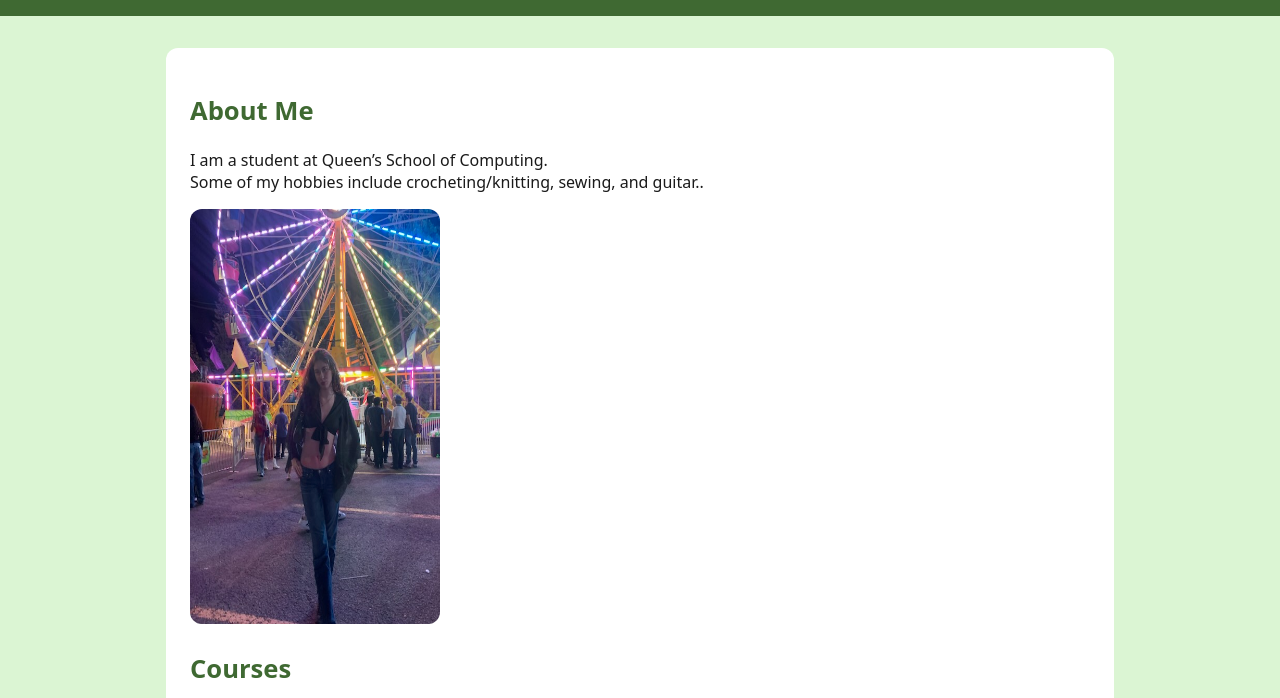
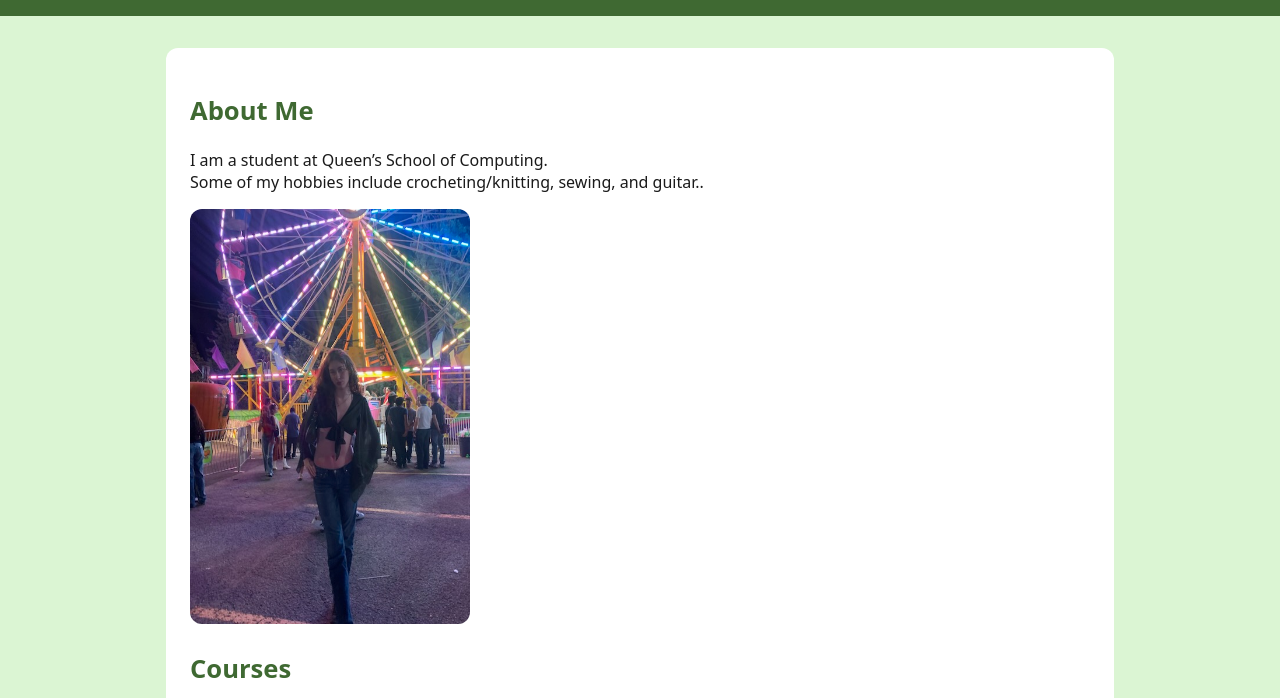
Before and after one commit to aerb7/Student-Webpage, a plain HTML site: page index.html in a window 1280 px wide. Shown: the part 102-800 px from the top of the page. Drawn offline with Linux system fonts and the light colour scheme.

Commit message:
Update index.html

```diff
--- a/index.html
+++ b/index.html
@@ -17,7 +17,7 @@
       <p>I am a student at Queen’s School of Computing. <br>Some of my hobbies include crocheting/knitting, sewing, and guitar.<!-- replace with interests -->.</p>
 
       <!-- ====== PHOTO (upload me.jpg to repo root, then update the src below) ====== -->
-      <img src="me.jpg" alt="Amanda's Portrait" width="250" height="415" />
+      <img src="me.jpg" alt="Amanda's Portrait" width="280" height="415" />
 
       <!-- ====== PROJECTS/COURSES (add or rename items to courses instead of projects) ====== -->
       <h2>Courses</h2>
```
